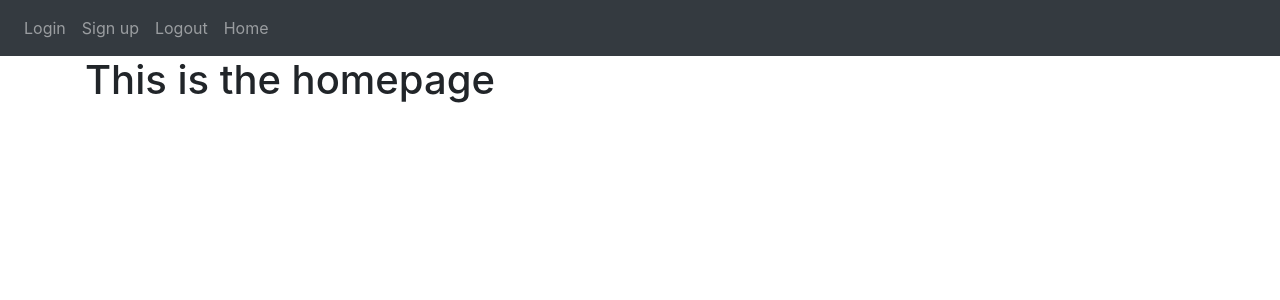
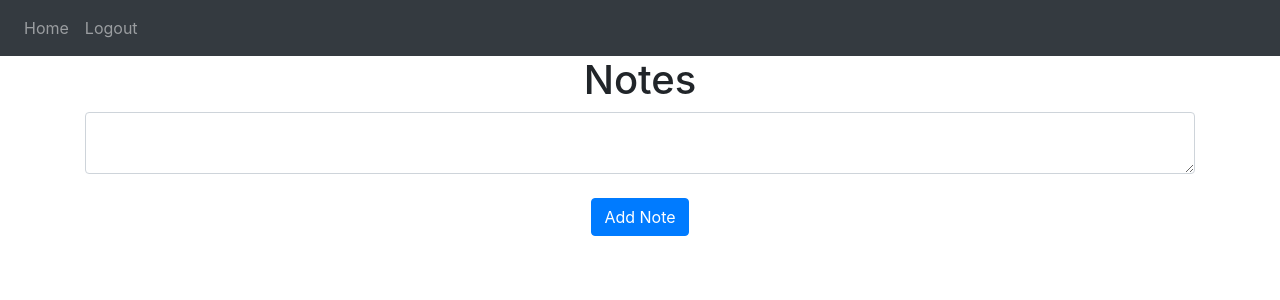
Before and after one commit to importarina/flask-note-app, a Flask app: page / in a window 1280 px wide. Shown: the top 300 px of the page. Run offline with Flask 2, Linux system fonts and the light colour scheme; a user stored in the database is signed in; data that the repository does not hold is empty; some libraries are stand-ins or nearby versions.

Commit message:
note per user website

```diff
--- a/website/static/index.js
+++ b/website/static/index.js
@@ -0,0 +1,8 @@
+function deleteNote(noteId) {
+    fetch("/delete-note", {
+        method: "POST",
+        body: JSON.stringify({noteId: noteId}),
+    }).then((_res) => {
+        window.location.href = "/"; // redirects us to the homepage
+    });
+}
--- a/website/templates/base.html
+++ b/website/templates/base.html
@@ -18,10 +18,13 @@
         </button>
         <div class="collapse navbar-collapse" id="navbar">
             <div class="navbar-nav">
+                {% if user.is_authenticated %}
+                <a class="nav-item nav-link" id="home" href="/">Home</a>
+                <a class="nav-item nav-link" id="logout" href="/logout">Logout</a>
+                {% else %}
                 <a class="nav-item nav-link" id="login" href="/login">Login</a>
                 <a class="nav-item nav-link" id="signUp" href="/sign-up">Sign up</a>
-                <a class="nav-item nav-link" id="logout" href="/logout">Logout</a>
-                <a class="nav-item nav-link" id="home" href="/">Home</a>
+                {% endif %}
             </div>
         </div>
     </nav>
--- a/website/templates/home.html
+++ b/website/templates/home.html
@@ -1,4 +1,21 @@
 {% extends "base.html" %} {% block title %}Home{% endblock %}
 {% block content %}
-<h1>This is the homepage</h1>
+<h1 align="center">Notes</h1>
+<ul class="list-group list-group-flush" id="notes">
+    {% for note in user.notes %}
+    <li class="list-group-item">
+        {{ note.data }}
+        <button type="button" class="close" onClick="deleteNote({{ note.id }})">
+            <span aria-hidden="true">&times;</span>
+        </button>
+    </li>
+    {% endfor %}
+</ul>
+<form method="POST">
+    <textarea name="note" id="note" class="form-control"></textarea>
+    <br />
+    <div align="center">
+        <button type="submit" class="btn btn-primary"> Add Note</button>
+    </div>
+</form>
 {% endblock %}
--- a/website/views.py
+++ b/website/views.py
@@ -1,12 +1,37 @@
-from flask import Blueprint, render_template
+from flask import Blueprint, render_template, request, flash, jsonify
 from flask_login import login_required, current_user
+from .models import Note
+from . import db
+import json
 # views is a Blueprint of our app, meaning it has a roots/urls defined inside it
 # so we don't have all of our views in one file, and we can split them up into multiple
 # files in an organized way.
 views = Blueprint('views', __name__)
 
 
-@views.route('/')
+@views.route('/', methods=['GET', 'POST'])
 @login_required  # cannot get to the homepage unless logged in
 def home():
-    return render_template("home.html")
+    if request.method == 'POST':
+        note = request.form.get('note')
+        if len(note) < 1:
+            flash("Note is too short.", category='error')
+        else:
+            new_note = Note(data=note, user_id=current_user.id)
+            db.session.add(new_note)
+            db.session.commit()
+            flash("Note added!", category='success')
+    # then go back to the homepage and render that note
+    return render_template("home.html", user=current_user)
+
+
+@views.route('/delete-note', methods=['POST'])
+def delete_note():
+    note = json.loads(request.data)
+    noteId = note['noteId']
+    note = Note.query.get(noteId)
+    if note:
+        if note.user_id == current_user.id:
+            db.session.delete(note)
+            db.session.commit()
+            return jsonify({})
```
Also changed, not shown: website/database.db.
